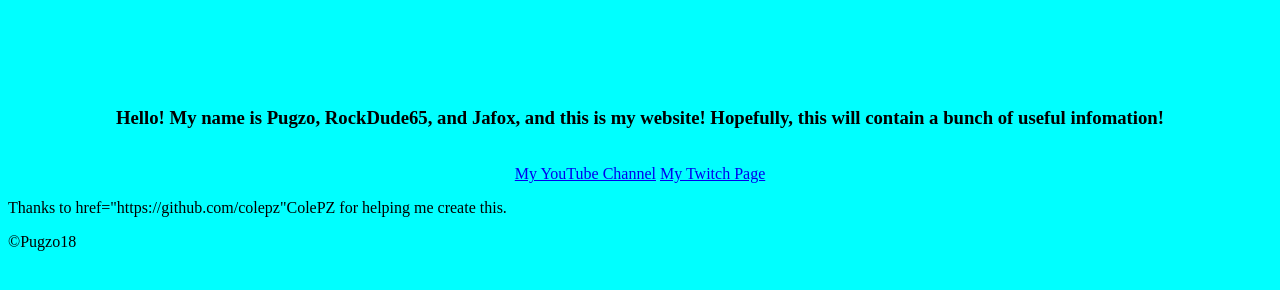
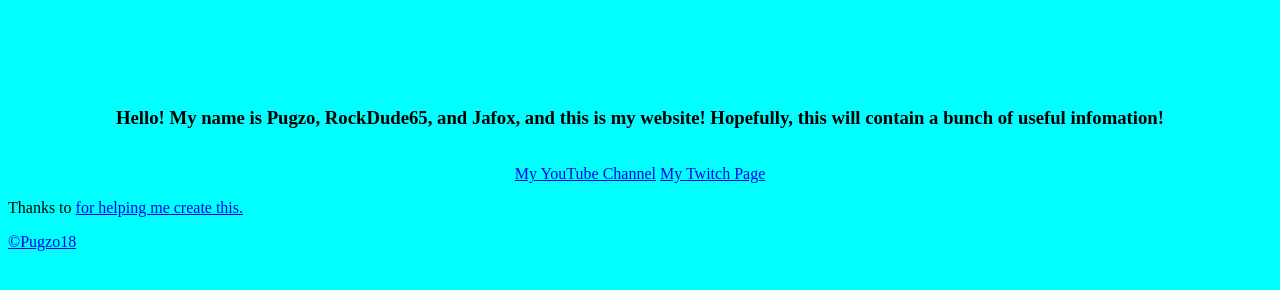
Before and after one commit to Pugzo/pugzo.github.io, a plain HTML site: page index.html in a window 1280 px wide. Drawn offline with Linux system fonts and the light colour scheme.

Commit message:
Update index.html

```diff
--- a/index.html
+++ b/index.html
@@ -11,7 +11,7 @@
   <a href="https://www.twitch.tv/dfnpugzo">My Twitch Page</a>
     </center>
        <header>
-           <p>Thanks to href="https://github.com/colepz"ColePZ for helping me create this.</p>
+           <p>Thanks to <a href="https://github.com/colepz"ColePZ</a> for helping me create this.</p>
         <p>©Pugzo18</p>
    </body>
 </html>
```
